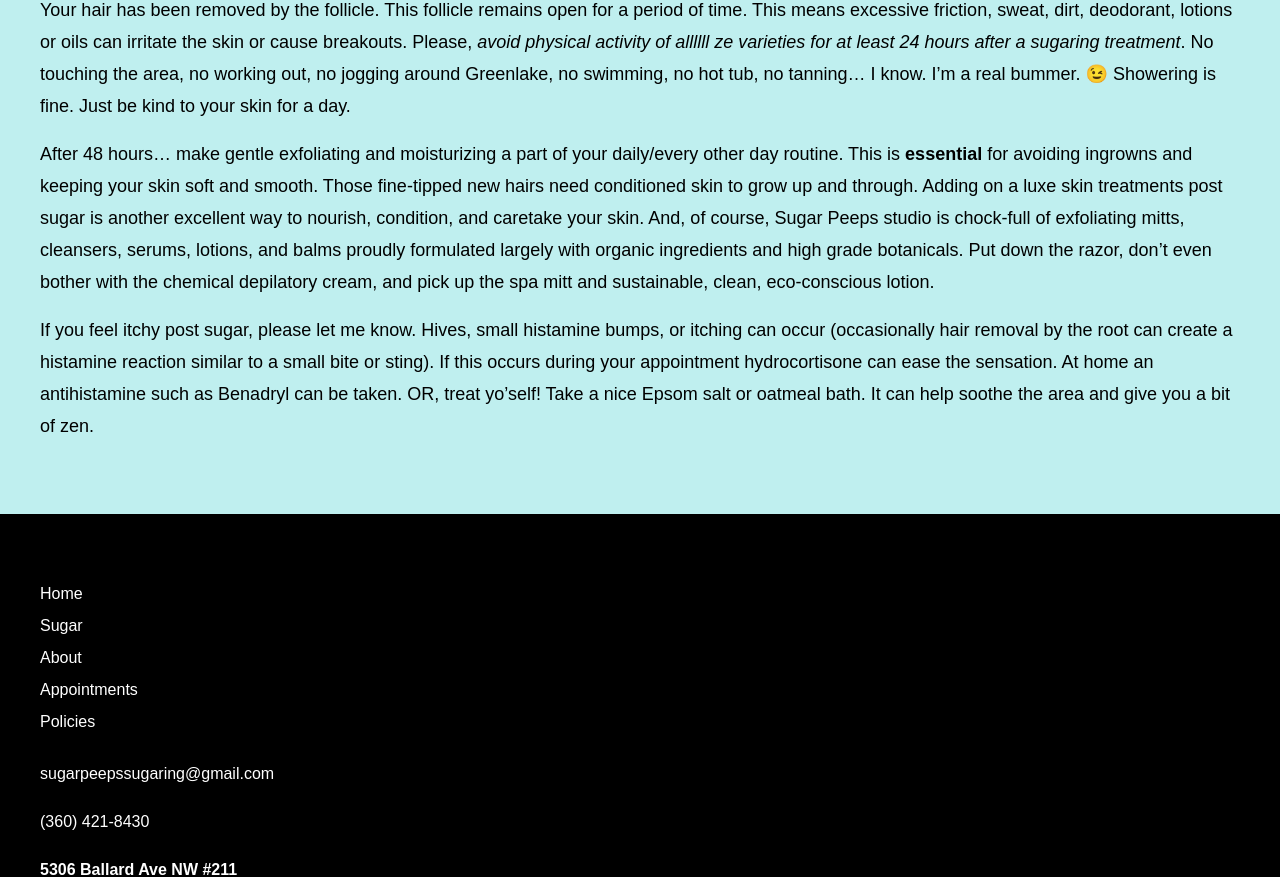
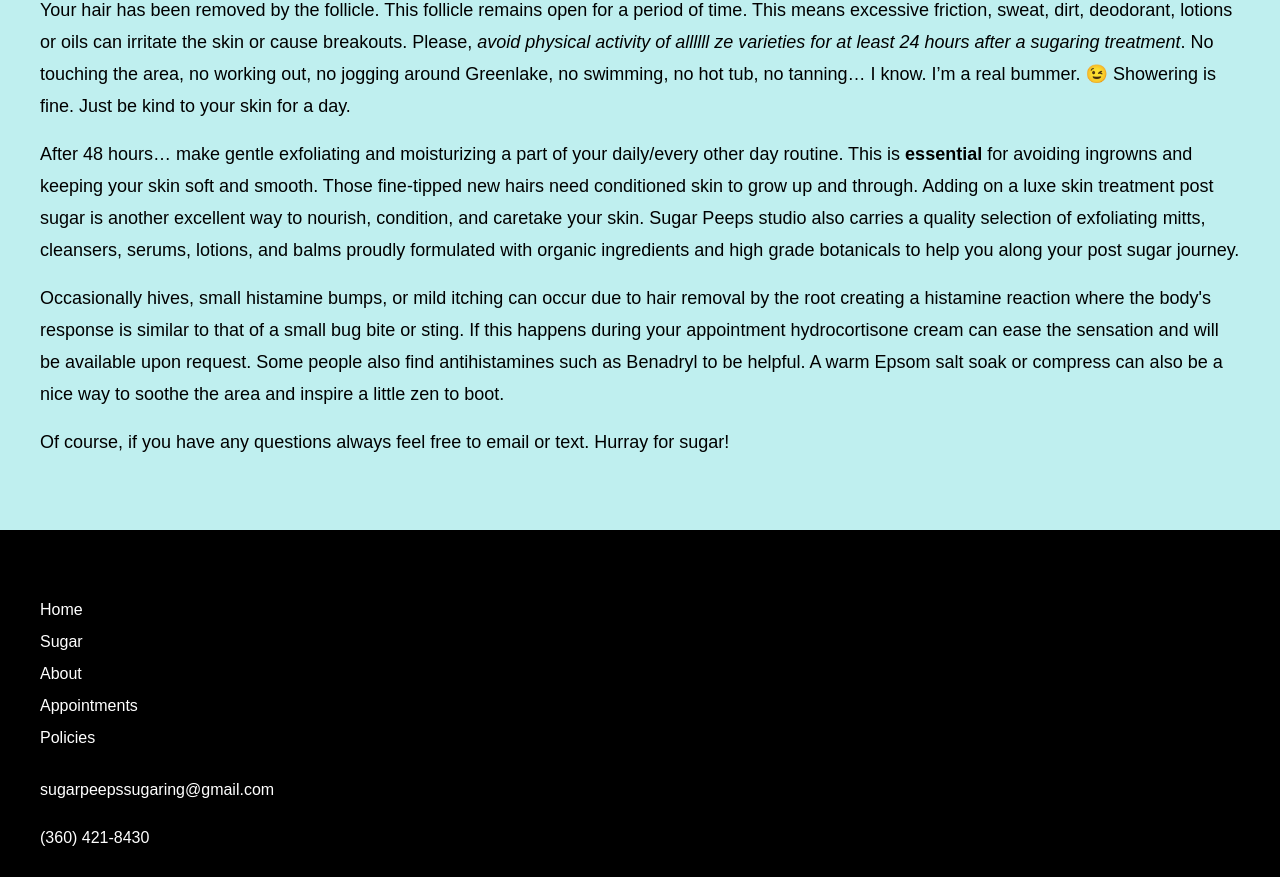
Before and after one commit to SugarPeeps/SugarPeeps.github.io, a Next.js app: page /sugar in a window 1280 px wide. Shown: the part 2880-3757 px from the top of the page. Built offline with nearby package versions, Linux system fonts and the light colour scheme; a web font is replaced by a local one.

Commit message:
text edit on sugar page

```diff
--- a/src/app/sugar/page.tsx
+++ b/src/app/sugar/page.tsx
@@ -158,19 +158,19 @@ export default function Page() {
           After 48 hours… make gentle exfoliating and moisturizing a part of
           your daily/every other day routine. This is <strong>essential</strong>{" "}
           for avoiding ingrowns and keeping your skin soft and smooth. Those
-          fine-tipped new hairs need conditioned skin to grow up and through. Adding on a luxe skin treatments post sugar is another excellent way to nourish, condition, and caretake your skin.
-          And, of course, Sugar Peeps studio is chock-full of exfoliating mitts, cleansers, serums,
-          lotions, and balms proudly formulated largely with organic ingredients and high grade botanicals. Put down the razor, don’t even bother with the chemical
-          depilatory cream, and pick up the spa mitt and sustainable, clean, eco-conscious lotion.
+          fine-tipped new hairs need conditioned skin to grow up and through. Adding on a luxe skin treatment post sugar is another excellent way to nourish, condition, and caretake your skin.
+          Sugar Peeps studio also carries a quality selection of exfoliating mitts, cleansers, serums,
+          lotions, and balms proudly formulated with organic ingredients and high grade botanicals to help you along your post sugar journey.
         </p>
         <p>
-          If you feel itchy post sugar, please let me know. Hives, small
-          histamine bumps, or itching can occur (occasionally hair removal by
-          the root can create a histamine reaction similar to a small bite or
-          sting). If this occurs during your appointment hydrocortisone can ease
-          the sensation. At home an antihistamine such as Benadryl can be taken.
-          OR, treat yo’self! Take a nice Epsom salt or oatmeal bath. It can help
-          soothe the area and give you a bit of zen.
+          Occasionally hives, small histamine bumps, or mild itching can occur due to hair removal by
+          the root creating a histamine reaction where the body's response is similar to that of a small bug bite or
+          sting. If this happens during your appointment hydrocortisone cream can ease
+          the sensation and will be available upon request. Some people also find antihistamines such as Benadryl to be helpful.
+          A warm Epsom salt soak or compress can also be a nice way to soothe the area and inspire a little zen to boot.
+        </p>
+        <p>
+          Of course, if you have any questions always feel free to email or text. Hurray for sugar!
         </p>
       </div>
     </main>
```
